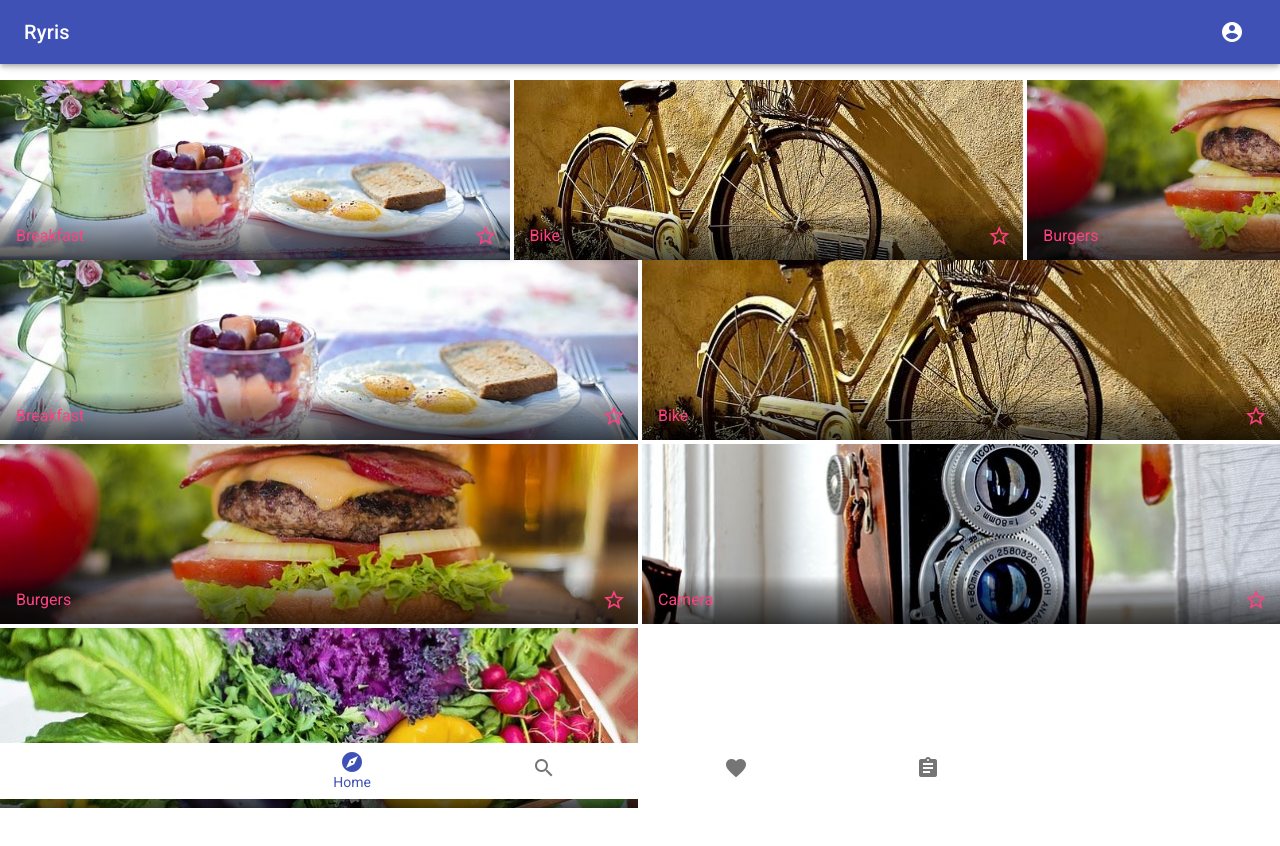
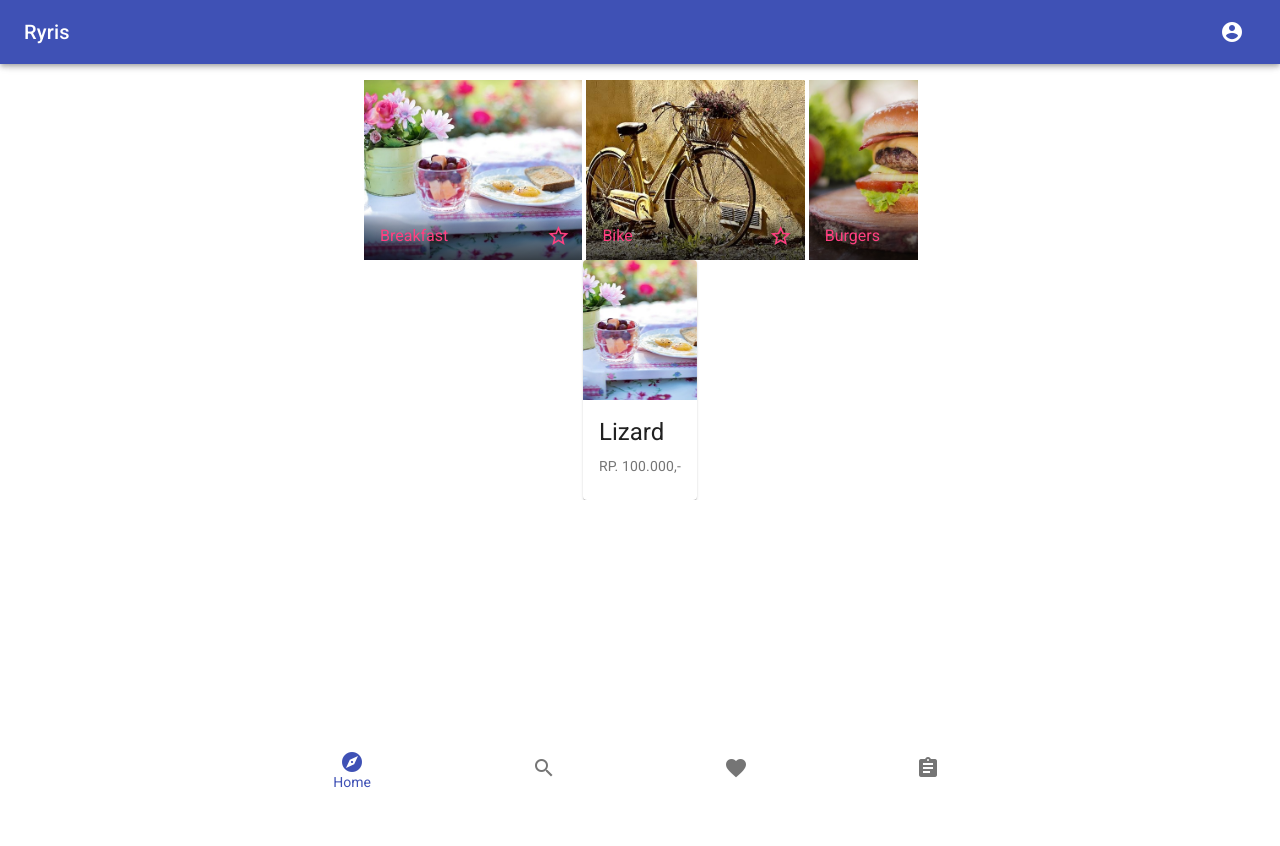
Before and after one commit to ryfazrin/ryris-template, a React (Create React App) app: page / in a window 1280 px wide. Shown: the top 846 px of the page. After the commit the page ends 800 px from the top, so only its background shows below. Built offline with nearby package versions, Linux system fonts and the light colour scheme.

Commit message:
add the note my progress in README.md

```diff
--- a/public/index.html
+++ b/public/index.html
@@ -27,10 +27,10 @@
       work correctly both with client-side routing and a non-root public URL.
       Learn how to configure a non-root public URL by running `npm run build`.
     -->
-    <title>React App</title>
+    <title>Ryris App</title>
   </head>
   <body>
-    <noscript>You need to enable JavaScript to run this app.</noscript>
+    <noscript>Kamu harus mengaktifkan(enable) JavaScript untuk menjalankan Ryris App.</noscript>
     <div id="root"></div>
     <!--
       This HTML file is a template.
--- a/src/components/Header.js
+++ b/src/components/Header.js
@@ -8,7 +8,7 @@ const useStyles = makeStyles((theme) => ({
         marginRight: theme.spacing(2),
     },
     title: {
-        flexGrow: 1,
+    flexGrow: 1,
     },
 }));
 
--- a/src/pages/Home.js
+++ b/src/pages/Home.js
@@ -1,4 +1,4 @@
-import { Icon, IconButton, ImageListItem, makeStyles, ImageList, ImageListItemBar } from '@material-ui/core';
+import { Icon, IconButton, ImageListItem, makeStyles, ImageList, ImageListItemBar, Container, Card, CardActionArea, CardContent, CardMedia, Typography } from '@material-ui/core';
 
 const useStyles = makeStyles((theme) => ({
     root: {
@@ -16,7 +16,7 @@ const useStyles = makeStyles((theme) => ({
       transform: 'translateZ(0)',
     },
     category: {
-        marginTop: '100px'
+      marginTop: '1rem',
     },
     title: {
       color: theme.palette.secondary.light,
@@ -24,13 +24,17 @@ const useStyles = makeStyles((theme) => ({
     titleBar: {
       background: 'linear-gradient(to top, rgba(0,0,0,0.7) 0%, rgba(0,0,0,0.3) 70%, rgba(0,0,0,0) 100%)',
     },
+    media:{
+      height: 140,
+    },
 }));
+
 
 function Home() {
     const classes = useStyles();
 
     return(
-        <div className={classes.root}>
+        <Container className={classes.root} maxWidth="sm">
             {/* banner */}
             <ImageList className={classes.banner} cols={2.5}>
               {itemData.map((item) => (
@@ -53,7 +57,7 @@ function Home() {
             </ImageList>
 
             {/* Category */}
-            <ImageList className={classes.category}>
+            {/* <ImageList className={classes.category}>
                 {itemData.map((item) => (
                     <ImageListItem key={item.img}>
                         <img src={item.img} alt={item.title} />
@@ -71,8 +75,26 @@ function Home() {
                         />
                     </ImageListItem>
                 ))}
-            </ImageList>
-        </div>
+            </ImageList> */}
+
+            {/* Card */}
+            <Card>
+              <CardActionArea>
+                <CardMedia
+                  className={classes.media}
+                  image="images/breakfast.jpg"
+                  title="breakfast" />
+              </CardActionArea>
+              <CardContent>
+                <Typography gutterBottom variant="h5" component="h2">
+                  Lizard
+                </Typography>
+                <Typography variant="body2" color="textSecondary" component="p">
+                  RP. 100.000,-
+                </Typography>
+              </CardContent>
+            </Card>
+        </Container>
     );
 }
 
```
Also changed, not shown: 1 other file (tests, documents, lock files or other folders). Lines whose indentation alone changed are shown as unchanged.
